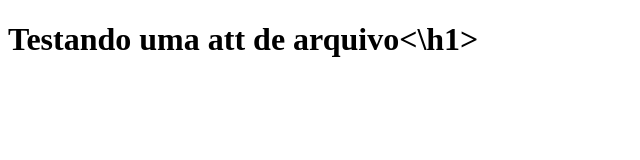
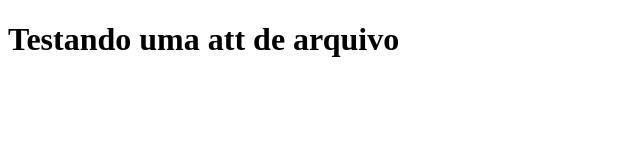
Before and after one commit to kauancordeiro/curso_git_1, a plain HTML site: page index.html in a window 1280 px wide. Shown: the whole page, without its empty margins (0-640 px from the left). Drawn offline with Linux system fonts and the light colour scheme.

Commit message:
Testando outra alteração

```diff
--- a/index.html
+++ b/index.html
@@ -7,7 +7,7 @@
     <title>Document</title>
 </head>
 <body>
-    <h1> Testando uma att de arquivo<\h1>
+    <h1> Testando uma att de arquivo </h1>
 
 </body>
 </html>
```
